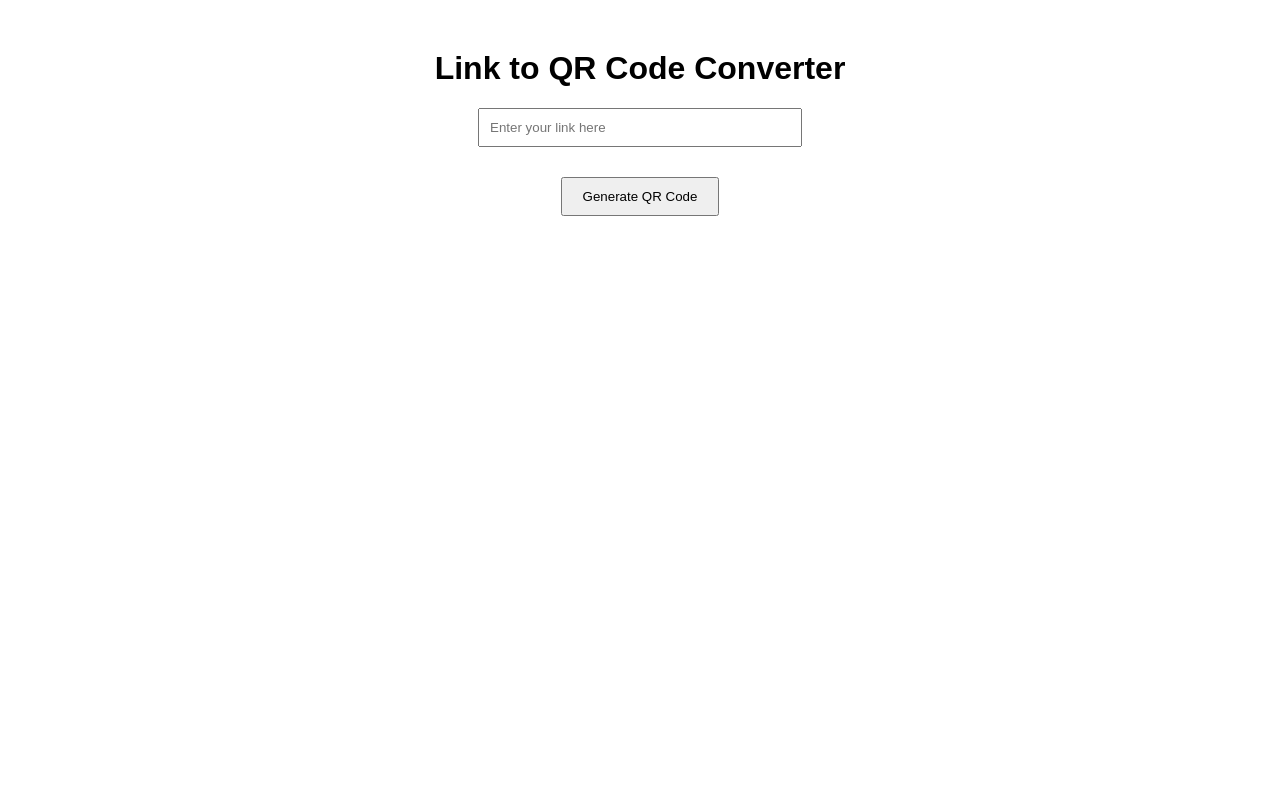
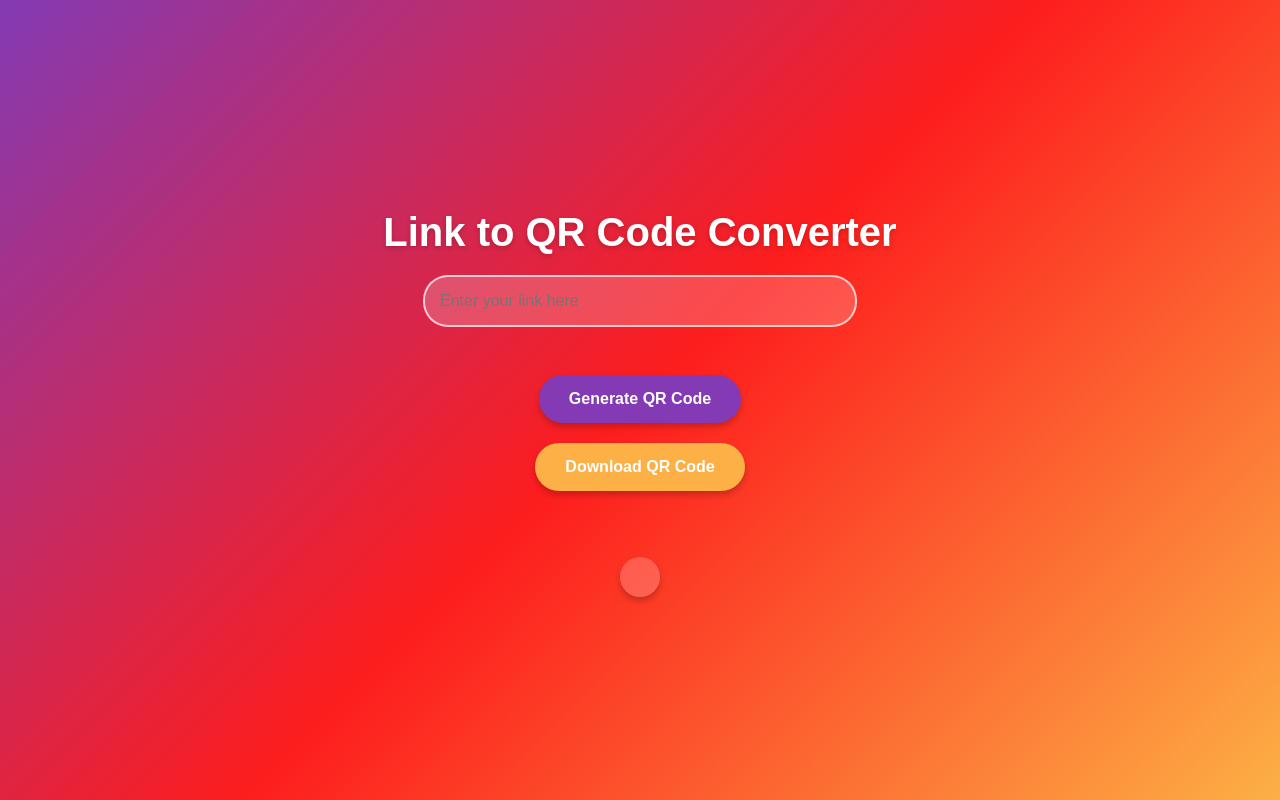
Before and after one commit to ozahouri423/appqr, a plain HTML site: page index.html in a window 1280 px wide. Drawn offline with Linux system fonts and the light colour scheme.

Commit message:
Update index.html

```diff
--- a/index.html
+++ b/index.html
@@ -3,29 +3,96 @@
 <head>
 <meta charset="UTF-8">
 <meta name="viewport" content="width=device-width, initial-scale=1.0">
-<title>Link po to QR Code Converter with Download</title>
+<title>Link to QR Code Converter with Download</title>
 <script src="https://cdnjs.cloudflare.com/ajax/libs/qrcodejs/1.0.0/qrcode.min.js"></script>
 <style>
+    /* إعدادات الجسم */
     body {
-        font-family: Arial, sans-serif;
+        font-family: 'Arial', sans-serif;
         text-align: center;
-        margin-top: 50px;
+        margin: 0;
+        padding: 0;
+        background: linear-gradient(135deg, #833ab4, #fd1d1d, #fcb045);
+        color: #fff;
+        min-height: 100vh;
+        display: flex;
+        flex-direction: column;
+        justify-content: center;
+        align-items: center;
     }
+
+    h1 {
+        font-size: 2.5rem;
+        margin-bottom: 20px;
+        text-shadow: 0px 2px 5px rgba(0, 0, 0, 0.2);
+    }
+
     input {
-        padding: 10px;
-        width: 300px;
+        padding: 15px;
+        width: 90%;
+        max-width: 400px;
         margin-bottom: 20px;
+        border: 2px solid rgba(255, 255, 255, 0.7);
+        border-radius: 25px;
+        background: rgba(255, 255, 255, 0.2);
+        color: #fff;
+        outline: none;
+        font-size: 1rem;
+        transition: all 0.3s ease-in-out;
     }
+
+    input:focus {
+        background: rgba(255, 255, 255, 0.5);
+        border-color: #fff;
+    }
+
     button {
-        padding: 10px 20px;
+        padding: 15px 30px;
         margin: 10px;
+        border: none;
+        border-radius: 25px;
+        font-size: 1rem;
+        font-weight: bold;
         cursor: pointer;
+        transition: all 0.3s ease-in-out;
+        box-shadow: 0px 4px 6px rgba(0, 0, 0, 0.2);
     }
+
+    button:hover {
+        transform: translateY(-2px);
+        box-shadow: 0px 8px 10px rgba(0, 0, 0, 0.3);
+    }
+
+    button:active {
+        transform: translateY(0px);
+        box-shadow: 0px 4px 6px rgba(0, 0, 0, 0.2);
+    }
+
+    #downloadButton {
+        background: #fcb045;
+        color: #fff;
+    }
+
+    #downloadButton:hover {
+        background: #fd1d1d;
+    }
+
+    button:first-of-type {
+        background: #833ab4;
+        color: #fff;
+    }
+
+    button:first-of-type:hover {
+        background: #fd1d1d;
+    }
+
     #qrcode {
         margin: 20px auto;
-    }
-    #downloadButton {
-        display: none; /* Hide the download button initially */
+        background: rgba(255, 255, 255, 0.2);
+        padding: 20px;
+        border-radius: 25px;
+        box-shadow: 0px 4px 6px rgba(0, 0, 0, 0.2);
+        display: inline-block;
     }
 </style>
 </head>
```
